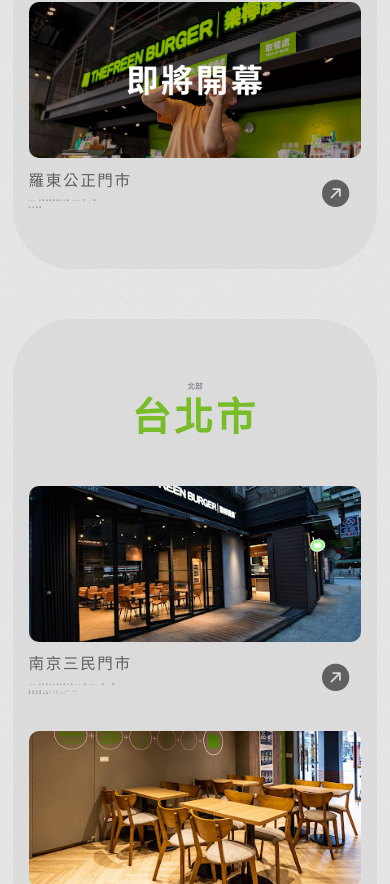
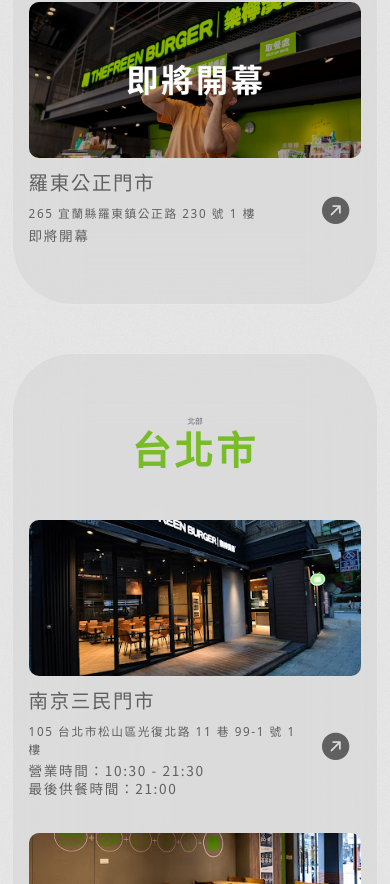
Before and after one commit to HsuJineJay/Thereen-Burger, a plain HTML site: page store.html in a window 390 px wide. Shown: the part 912-1796 px from the top of the page. Drawn offline with nearby package versions, Linux system fonts and the light colour scheme.

Commit message:
mobile font size cahnge store.css

```diff
--- a/store.css
+++ b/store.css
@@ -450,6 +450,8 @@
 @media screen and (max-width:576px) {
     .footer-info-bn.learn-more .footer-info-bn-text {
         left: 15vw;
+        font-size: 3.5vmin;
+
     }
 
     .sm-mail {
@@ -694,7 +696,7 @@
 }
 @media screen and (max-width:576px) {
     .store-text>h5 {
-        font-size: 4vmin;
+        font-size: 5vmin;
     }
 }
 .store-text>h6 {
@@ -708,7 +710,7 @@
 }
 @media screen and (max-width:576px) {
     .store-text>h6 {
-        font-size: .5vmin;
+        font-size: 3.5vmin;
         letter-spacing: 0.1rem;
 
     }
@@ -725,7 +727,7 @@
 
 @media screen and (max-width:576px) {
     .store-text>p {
-        font-size: .5vmin;
+        font-size: 3vmin;
         letter-spacing: 0.1rem;
     }
 }
```
